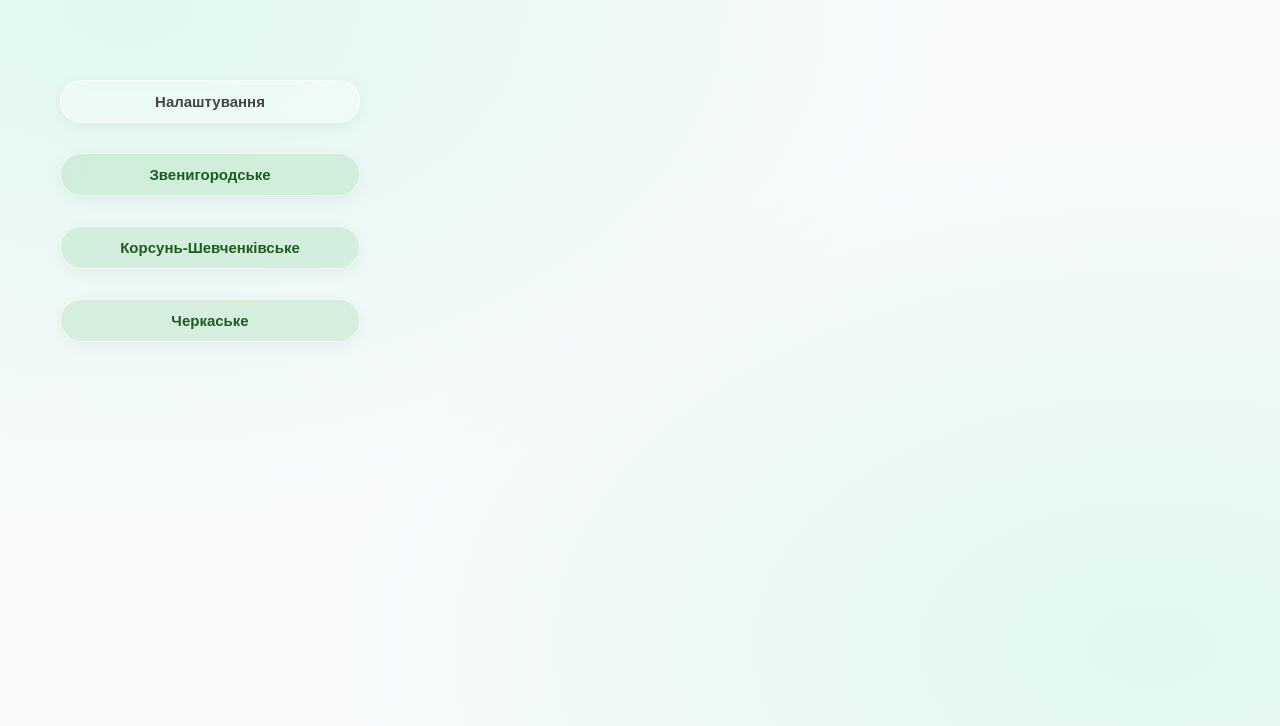
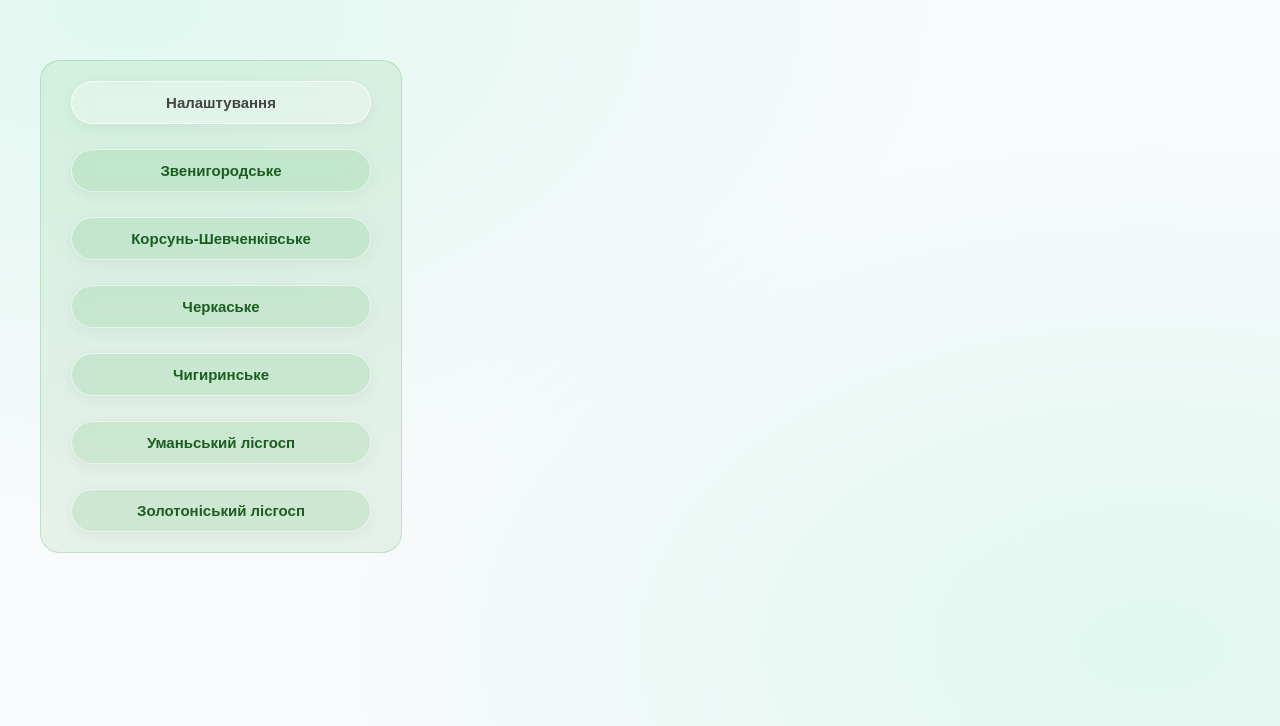
Before and after one commit to ytre12/coursework, a Flask app: page / in a window 1280 px wide. Shown: the part 74-800 px from the top of the page. Run offline with Flask 3, Linux system fonts and the light colour scheme; data comes from the database, SQL or seed files in the repository; both versions use the stored data as it was after the commit.

Commit message:
Add more btn to main page, change style to other page in user-pages, change js script to veiw more forest-btn

```diff
--- a/static/scripts/openDbWindow.js
+++ b/static/scripts/openDbWindow.js
@@ -2,6 +2,9 @@ const windowSettings = document.getElementById('seting-btn');
 const forestOneBtn = document.getElementById('forestOne-btn');
 const forestTwoBtn = document.getElementById('forestTwo-btn');
 const forestThreeBtn = document.getElementById('forestThree-btn');
+const forestFourBtn = document.getElementById('forestFour-btn');
+const forestFiveBtn = document.getElementById('forestFive-btn');
+const forestSixBtn = document.getElementById('forestSix-btn');
 
 const closeBtn = document.getElementById('close-modal');
 const modal = document.querySelector('.modal-overlay');
@@ -140,6 +143,9 @@ closeBtn.addEventListener('click', () => {
 });
 
 windowSettings.addEventListener('click', () => openModalWithData(null));
-forestOneBtn.addEventListener('click', () => openModalWithData('Звернігородське'));
+forestOneBtn.addEventListener('click', () => openModalWithData('Звенигородське'));
 forestTwoBtn.addEventListener('click', () => openModalWithData('Корсунь-Шевченківське'));
 forestThreeBtn.addEventListener('click', () => openModalWithData('Черкаське'));
+forestFourBtn.addEventListener('click', () => openModalWithData('Чигиринське'));
+forestFiveBtn.addEventListener('click', () => openModalWithData('Уманьський лісгосп'));
+forestSixBtn.addEventListener('click', () => openModalWithData('Золотоніський лісгосп'));
--- a/static/styles/admin-style.css
+++ b/static/styles/admin-style.css
@@ -106,7 +106,7 @@ form {
 .users-container {
     display: flex;
     flex-direction: column;
-    gap: 20px; /* Відстань між картками */
+    gap: 20px;
     width: 100%;
     max-width: 700px;
     margin-top: 50px;
--- a/static/styles/btn-style.css
+++ b/static/styles/btn-style.css
@@ -167,5 +167,5 @@
 #seting-btn:hover {
     background: rgba(255, 255, 255, 0.7);
     color: #111;
-    box-shadow: 0 6px 20px rgba(0, 0, 0, 0.1); /* Сіра тінь замість зеленої */
+    box-shadow: 0 6px 20px rgba(0, 0, 0, 0.1);
 }
--- a/static/styles/main-style.css
+++ b/static/styles/main-style.css
@@ -20,8 +20,11 @@ main {
 .btn-forest-navigation {
     display: flex;
     flex-direction: column;
-    gap: 30px;
-    padding: 20px;
+    gap: 25px;
+    padding: 20px 30px;
+    background-color: rgba(102, 187, 106, 0.130);
+    border-radius: 20px;
+    border: 1px solid rgba(102, 187, 106, 0.3);
 }
 
 .db-conteiner {
--- a/static/styles/user-favorite-style.css
+++ b/static/styles/user-favorite-style.css
@@ -41,7 +41,7 @@ header h1 {
 .header-btn {
     display: flex;
     align-items: center;
-    gap: 15px;
+    gap: 30px;
 }
 
 .header-btn button:not(.logout-btn) {
--- a/templates/index.html
+++ b/templates/index.html
@@ -46,6 +46,9 @@
             <button id="forestOne-btn">Звенигородське</button>
             <button id="forestTwo-btn">Корсунь-Шевченківське</button>
             <button id="forestThree-btn">Черкаське</button>
+            <button id="forestFour-btn">Чигиринське</button>
+            <button id="forestFive-btn">Уманьський лісгосп</button>
+            <button id="forestSix-btn">Золотоніський лісгосп</button>
         </div>
         <div>
             <!-- Тут скоро буде карта з лісництвами -->
```
Also changed, not shown: static/styles/user-pages-style.css (+11 -0 lines), templates/about_ass.html (+21 -1 lines), instance/forests.db.
